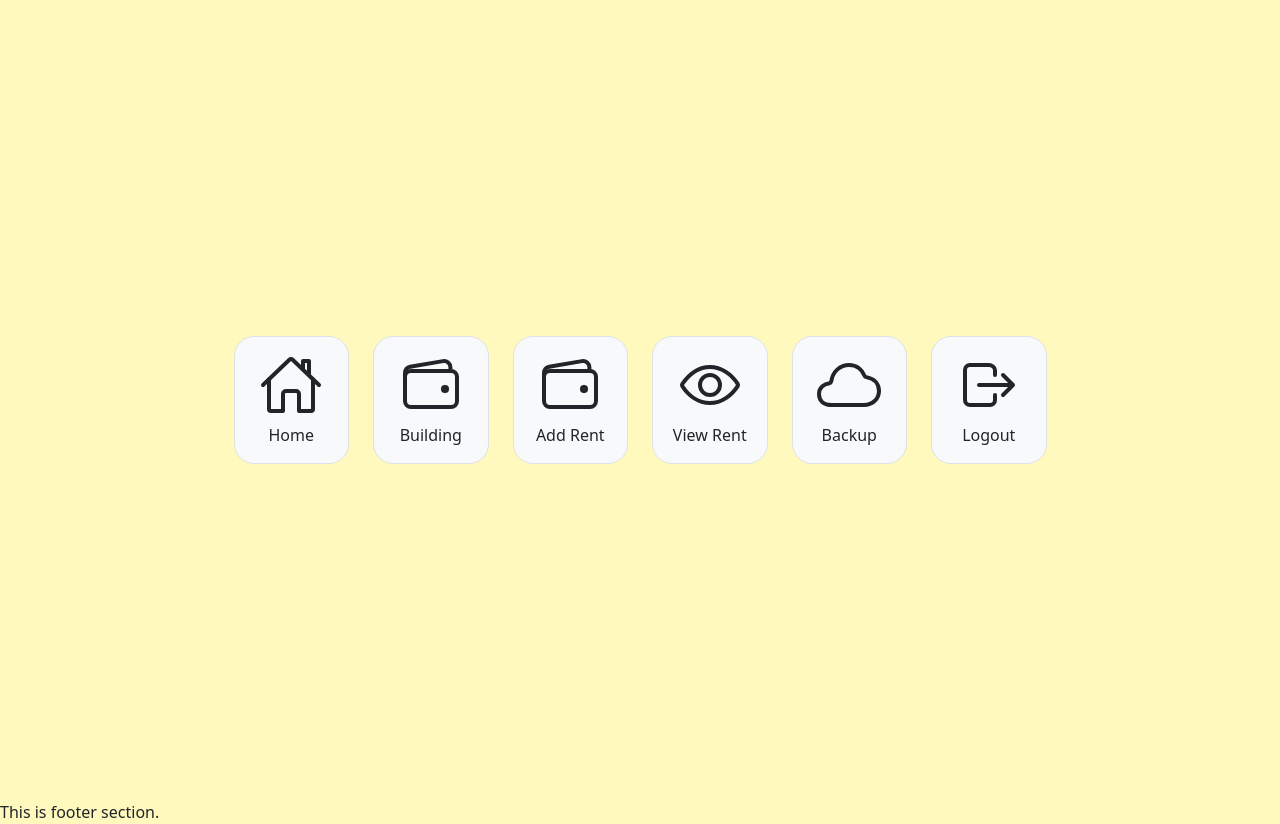
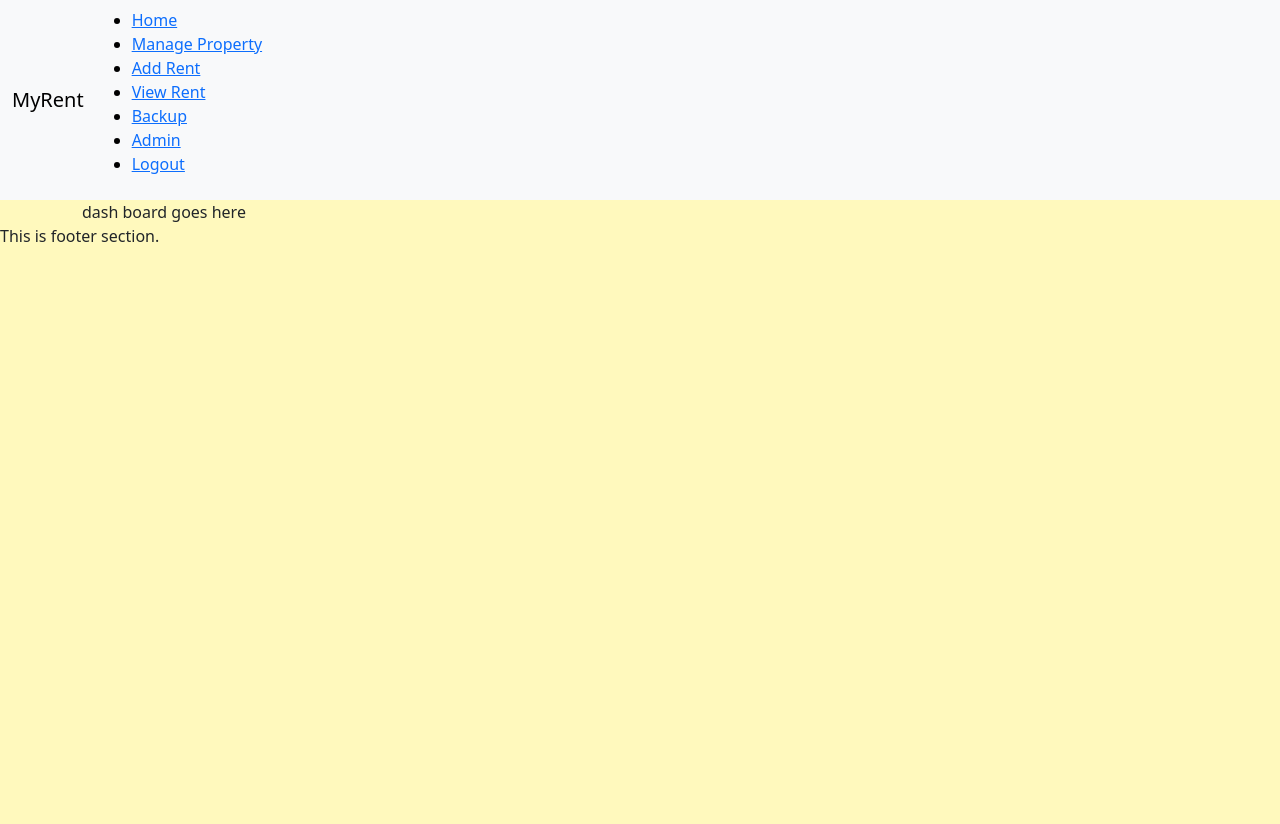
Before and after one commit to aashishChakradhar/RentManagementSystem, a Django app: page / in a window 1280 px wide. After the commit the page ends 242 px from the top, so only its background shows below. Run offline with Django 5.2, Linux system fonts and the light colour scheme; the visitor is signed in with stand-in values (Sample User, id 1); style sheets or scripts are compiled from the project's sources; some libraries are stand-ins or nearby versions.

Commit message:
tyring to remove bootstrap code

```diff
--- a/templates/base/base.html
+++ b/templates/base/base.html
@@ -13,9 +13,7 @@
     {% block head %} {% endblock head %}
   </head>
   <body>
-    {% if page_name != 'home' %}
     {% include "base/header.html" %}
-    {% endif %}
     {%block body %} {% endblock body %}
     {%include "base/footer.html" %}
 
--- a/templates/base/header.html
+++ b/templates/base/header.html
@@ -14,74 +14,30 @@
         <span class="navbar-toggler-icon"></span>
       </button>
       <div class="collapse navbar-collapse" id="navbarSupportedContent">
-        <ul class="navbar-nav me-auto mb-2 mb-lg-0">
+        <ul >
           <li class="nav-item">
-            <a
-              class="nav-link active"
-              aria-current="page"
-              href="{% url 'rent:home' %}"
-            >
-              <ion-icon name="home" size="small"></ion-icon>Home</a
+            <a href="{% url 'rent:home' %}">Home</a>
+          </li>
+          <li class="nav-item">
+            <a href="{% url 'rent:select-building'%}" >Manage Property</a
             >
           </li>
           <li class="nav-item">
-            <a class="nav-link" href="{% url 'rent:select-building'%}"
-              >Manage Property</a
-            >
+            <a href="{% url 'rent:add-rent'%}">Add Rent</a>
           </li>
           <li class="nav-item">
-            <a class="nav-link" href="{% url 'rent:add-rent'%}">Add Rent</a>
+            <a href="{% url 'rent:view-rent'%}">View Rent</a>
           </li>
           <li class="nav-item">
-            <a class="nav-link" href="{% url 'rent:view-rent'%}">View Rent</a>
+            <a  href="{% url 'rent:backup-action' %}">Backup</a>
           </li>
           <li class="nav-item">
-            <a class="nav-link" href="{% url 'rent:backup-action' %}">Backup</a>
-          </li>
-          {% comment %}
-          <li class="nav-item dropdown">
-            <a
-              class="nav-link dropdown-toggle"
-              href="#"
-              role="button"
-              data-bs-toggle="dropdown"
-              aria-expanded="false"
-            >
-              Actions
-            </a>
-            <ul class="dropdown-menu">
-              <li>
-                <a class="dropdown-item" href="{% url 'rent:backup-action' %}"
-                  >Backup</a
-                >
-              </li>
-              <li><a class="dropdown-item" href="#">Restore</a></li>
-              <li><hr class="dropdown-divider" /></li>
-              <li><a class="dropdown-item" href="#">Something else here</a></li>
-            </ul>
-          </li>
-          {% endcomment %}
-          <li class="nav-item">
-            <a class="nav-link" aria-disabled="false" href="/admin">Admin</a>
+            <a href="/admin">Admin</a>
           </li>
           <li class="nav-item">
-            <a
-              class="nav-link"
-              aria-disabled="false"
-              href="{% url 'rent:logout'%}"
-              >Logout</a
-            >
+            <a href="{% url 'rent:logout'%}" >Logout</a>
           </li>
         </ul>
-        <form class="d-flex" role="search">
-          <input
-            class="form-control me-2"
-            type="search"
-            placeholder="Search"
-            aria-label="Search"
-          />
-          <button class="btn btn-outline-success" type="submit">Search</button>
-        </form>
       </div>
     </div>
   </nav>
--- a/templates/index.html
+++ b/templates/index.html
@@ -1,113 +1,16 @@
-{% extends 'base/base.html' %} {% block head %}
-<style>
-  ion-icon {
-    font-size: 64px;
-  }
-  .col > div {
-    border-radius: 20px;
-  }
-</style>
-<link
-  rel="stylesheet"
-  href="https://cdn.jsdelivr.net/npm/bootstrap-icons@1.11.3/font/bootstrap-icons.min.css"
-/>
-{% endblock head %} {% block body %} {% if messages %}
-<div class="alert alert-warning alert-dismissible fade show" role="alert">
+{% extends 'base/base.html' %}{% block body %} {% if messages %}
+<div class="alert">
   {% for message in messages %}
   <p><strong>Error: </strong> {{ message }}</p>
   {% endfor %}
   <button
     type="button"
-    class="btn-close"
-    data-bs-dismiss="alert"
-    aria-label="Close"
   ></button>
 </div>
 {% endif %}
 
-<div class="container d-flex vh-100 justify-content-center align-items-center">
-  <div class="row align-self-center w-75 gx-4">
-    <div class="col">
-      <div class="p-3 bg-light border text-center">
-        <a
-          class="nav-link active"
-          aria-current="page"
-          href="{% url 'rent:home' %}"
-        >
-          <ion-icon name="home-outline"></ion-icon>
-          Home
-        </a>
-      </div>
-    </div>
-
-    <div class="col">
-      <div class="p-3 bg-light border text-center">
-        <a
-          class="nav-link active"
-          aria-current="page"
-          href="{% url 'rent:select-building' %}"
-        >
-          <ion-icon name="wallet-outline"></ion-icon>
-          <br />
-          Building
-        </a>
-      </div>
-    </div>
-
-    <div class="col">
-      <div class="p-3 bg-light border text-center">
-        <a
-          class="nav-link active"
-          aria-current="page"
-          href="{% url 'rent:add-rent' %}"
-        >
-          <ion-icon name="wallet-outline"></ion-icon>
-          <br />
-          Add Rent
-        </a>
-      </div>
-    </div>
-
-    <div class="col">
-      <div class="p-3 bg-light border text-center">
-        <a
-          class="nav-link active"
-          aria-current="page"
-          href="{% url 'rent:view-rent' %}"
-        >
-          <ion-icon name="eye-outline"></ion-icon>
-          <br />
-          View Rent
-        </a>
-      </div>
-    </div>
-
-    <div class="col">
-      <div class="p-3 bg-light border text-center">
-        <a
-          class="nav-link active"
-          aria-current="page"
-          href="{% url 'rent:backup-action' %}"
-        >
-          <ion-icon name="cloudy-outline"></ion-icon>
-          Backup
-        </a>
-      </div>
-    </div>
-
-    <div class="col">
-      <div class="p-3 bg-light border text-center">
-        <a
-          class="nav-link active"
-          aria-current="page"
-          href="{% url 'rent:logout' %}"
-        >
-          <ion-icon name="log-out-outline"></ion-icon>
-          Logout
-        </a>
-      </div>
-    </div>
-  </div>
+<div class="container">
+  dash board goes here
 </div>
 
 {% endblock body %}
```
